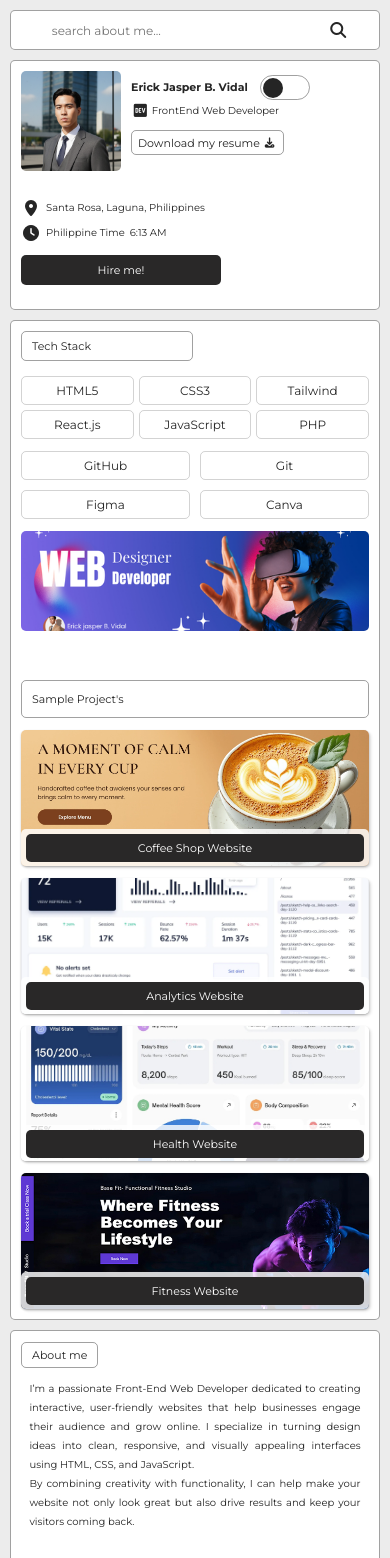
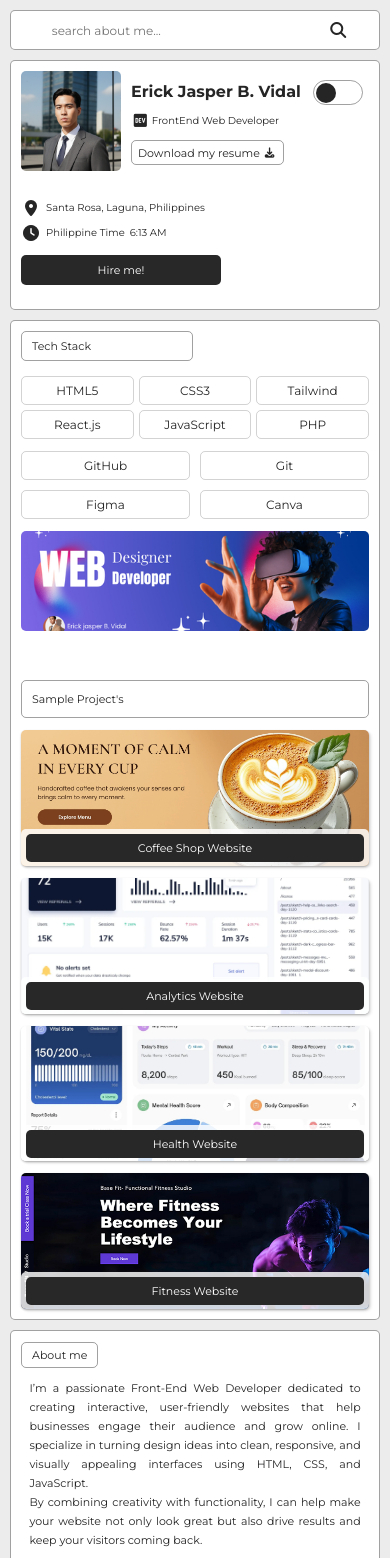
Before and after one commit to EJasperV/My-Portfolio, a plain HTML site: page Portfolio/FrontEnd/main.html in a window 390 px wide. Shown: the top 1558 px of the page. Drawn offline with Linux system fonts and the light colour scheme; a web font is replaced by a local one.

Commit message:
Update style.css

```diff
--- a/Portfolio/FrontEnd/style.css
+++ b/Portfolio/FrontEnd/style.css
@@ -997,7 +997,7 @@ body.active .mini-service:hover{
     display: grid;
     height: 100%;
     grid-template-columns: 1fr;
-    grid-template-rows:40px 250px 1000px 290px 250px 300px 100px;
+    grid-template-rows:40px 250px 1000px 260px 250px 300px 100px;
     grid-template-areas:
     "box-0"
     "box-1"
@@ -1020,7 +1020,7 @@ body.active .mini-service:hover{
     align-items: center;
     height: 10px;
     width: 100%;
-    font-size: 11px;
+    font-size: 16px;
 }
 .profile-titles p{
     font-size: 10px;
@@ -1098,7 +1098,7 @@ body.active .mini-service:hover{
 .Section:nth-child(4) p:nth-child(2){
     width: 90%;
     text-align: justify;
-    font-size: 10px;
+    font-size: 11px;
     margin: auto;
     line-height: 19px;
 }
@@ -1128,7 +1128,7 @@ body.active .mini-service:hover{
 }
 .PopUp-container input{
     width: 90%;
-    height: 30px;
+    height: 50px;
 }
 .PopUp-container .textarea-container{
     width: 90%;
```
